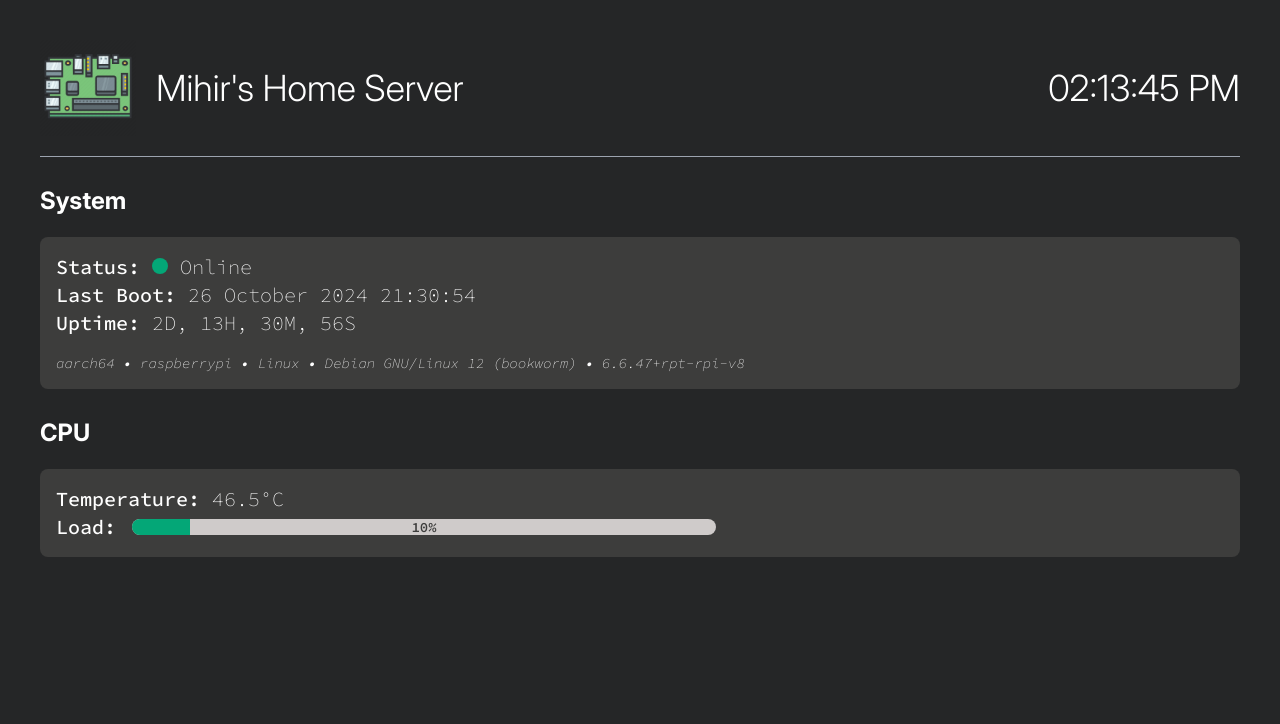
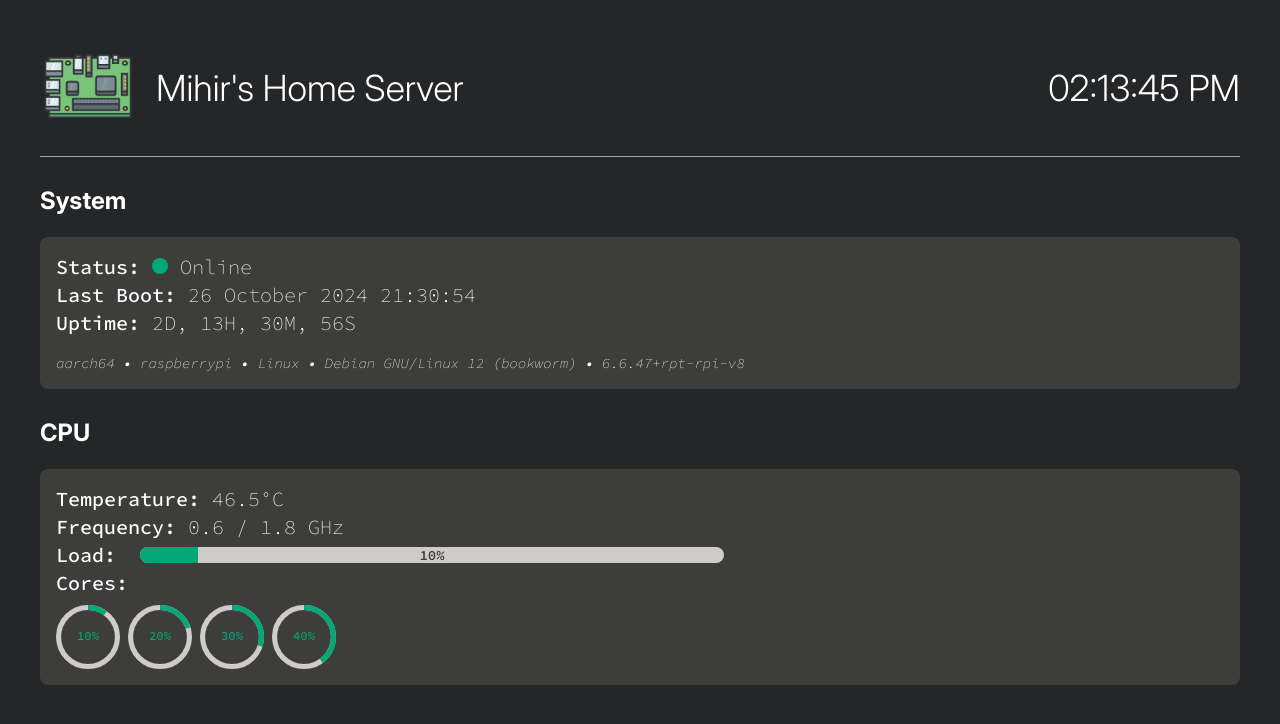
Before and after one commit to mihirniyogi/pi-stats-frontend, a React (Vite) app: page / in a window 1280 px wide. Shown: the top 724 px of the page. Built offline with nearby package versions, Linux system fonts and the light colour scheme.

Commit message:
added 4 cores with ring indicators

```diff
--- /dev/null
+++ b/src/components/Common/Cores.tsx
@@ -0,0 +1,24 @@
+import RingProgressBar from "./RingProgressBar";
+
+const Cores = (props: { cores: number[] }) => {
+  return (
+    <div className={`mt-2 space-x-2 flex flex-row items-center`}>
+      {props.cores.map((core, index) => (
+        <RingProgressBar
+          key={index}
+          width={64}
+          height={64}
+          value={core}
+          text={`${core}%`}
+          pathStroke="#04A777"
+          pathStrokeLinecap="butt"
+          trailStroke="#CFCBCA"
+          textFill="#04A777"
+          fontSize="1.2rem"
+        />
+      ))}
+    </div>
+  );
+};
+
+export default Cores;
--- /dev/null
+++ b/src/components/Common/RingProgressBar.tsx
@@ -0,0 +1,43 @@
+import { CircularProgressbar } from "react-circular-progressbar";
+import "react-circular-progressbar/dist/styles.css";
+
+const RingProgressBar = (props: {
+  width: number;
+  height: number;
+  value: number;
+  text: string;
+  pathStroke: string;
+  pathStrokeLinecap: "butt" | "round" | "square" | undefined;
+  trailStroke: string;
+  textFill: string;
+  fontSize: string;
+}) => {
+  return (
+    <div
+      style={{
+        width: props.width,
+        height: props.height,
+      }}
+    >
+      <CircularProgressbar
+        value={props.value}
+        text={props.text}
+        styles={{
+          path: {
+            stroke: props.pathStroke,
+            strokeLinecap: props.pathStrokeLinecap,
+          },
+          trail: {
+            stroke: props.trailStroke,
+          },
+          text: {
+            fill: props.textFill,
+            fontSize: props.fontSize,
+          },
+        }}
+      />
+    </div>
+  );
+};
+
+export default RingProgressBar;
--- a/src/components/CpuInfo.tsx
+++ b/src/components/CpuInfo.tsx
@@ -40,6 +40,19 @@ const CpuInfo = () => {
           <span className={`font-extralight`}>{"46.5°C"}</span>
         </section>
 
+        {/* Frequency */}
+        <section
+          className={`text-white font-serif font-medium
+              text-sm
+              sm:text-md
+              md:text-lg
+              lg:text-xl
+              `}
+        >
+          <span>Frequency: </span>
+          <span className={`font-extralight`}>{`${"0.6"} / 1.8 GHz`}</span>
+        </section>
+
         {/* Load */}
         <section
           className={`flex flex-row items-center
@@ -50,8 +63,21 @@ const CpuInfo = () => {
               lg:text-xl
               `}
         >
-          <span>Load: </span>
+          <span className={`mr-2`}>Load: </span>
           <ProgressBar percentage={10} />
+        </section>
+
+        {/* 4 Cores Load */}
+        <section
+          className={`flex flex-col text-white font-serif font-medium
+              text-sm
+              sm:text-md
+              md:text-lg
+              lg:text-xl
+              `}
+        >
+          <span>Cores: </span>
+          <Cores cores={[10, 20, 30, 40]} />
         </section>
       </Card>
     </div>
```
